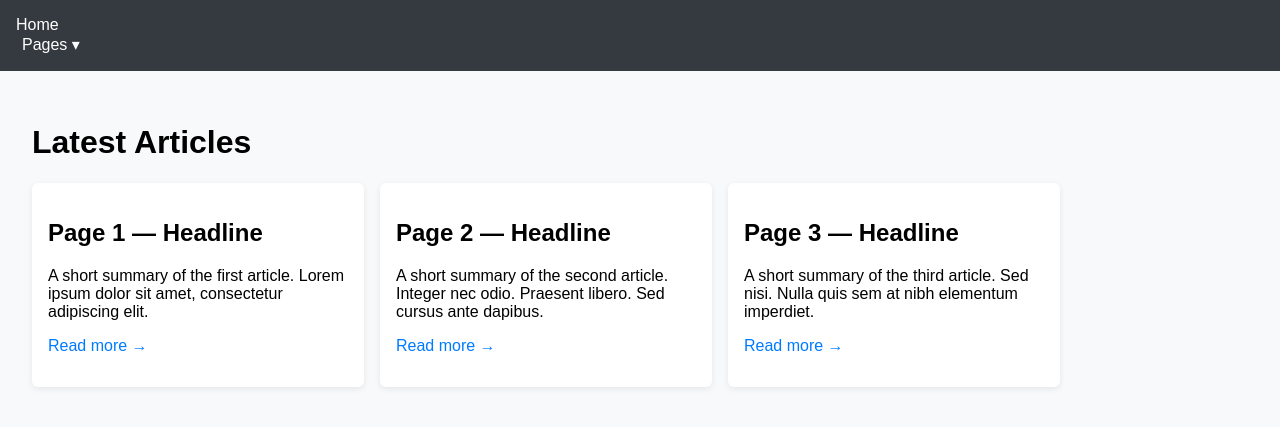
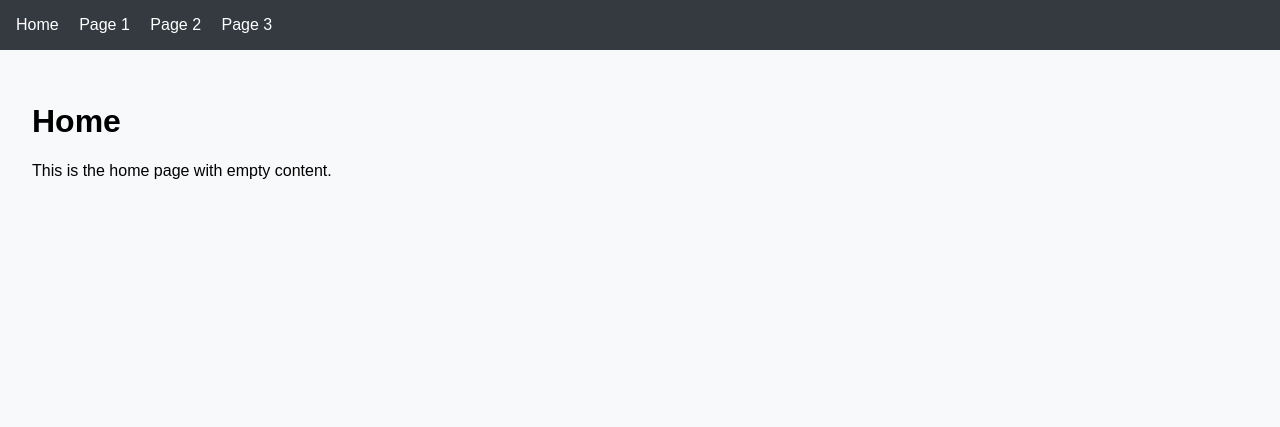
Before and after one commit to s4113887rmit/IRAN-US-INTERACTIONS, a Flask app: page / in a window 1280 px wide. Shown: the top 427 px of the page. Run offline with Flask 3, Linux system fonts and the light colour scheme.

Commit message:
menu template

```diff
--- a/templates/base.html
+++ b/templates/base.html
@@ -8,16 +8,11 @@
 </head>
 <body>
     <header>
-        <nav class="nav">
+        <nav>
             <a href="/">Home</a>
-            <div class="dropdown">
-                <button class="dropbtn">Pages ▾</button>
-                <div class="dropdown-content">
-                    <a href="/page1">Page 1</a>
-                    <a href="/page2">Page 2</a>
-                    <a href="/page3">Page 3</a>
-                </div>
-            </div>
+            <a href="/page1">Page 1</a>
+            <a href="/page2">Page 2</a>
+            <a href="/page3">Page 3</a>
         </nav>
     </header>
     <main>
--- a/templates/index.html
+++ b/templates/index.html
@@ -1,31 +1,6 @@
 {% extends "base.html" %}
 
 {% block content %}
-<h1>Latest Articles</h1>
-<section class="news-list">
-	<article class="card">
-		<h2>Page 1 — Headline</h2>
-		<p>A short summary of the first article. Lorem ipsum dolor sit amet, consectetur adipiscing elit.</p>
-		<p><a class="read-more" href="/page1">Read more →</a></p>
-	</article>
-
-	<article class="card">
-		<h2>Page 2 — Headline</h2>
-		<p>A short summary of the second article. Integer nec odio. Praesent libero. Sed cursus ante dapibus.</p>
-		<p><a class="read-more" href="/page2">Read more →</a></p>
-	</article>
-
-	<article class="card">
-		<h2>Page 3 — Headline</h2>
-		<p>A short summary of the third article. Sed nisi. Nulla quis sem at nibh elementum imperdiet.</p>
-		<p><a class="read-more" href="/page3">Read more →</a></p>
-	</article>
-</section>
-
-<style>
-	.news-list { display:flex; gap:1rem; flex-wrap:wrap; }
-	.card { background:#fff; padding:1rem; border-radius:6px; box-shadow:0 2px 6px rgba(0,0,0,0.08); width:300px; }
-	.read-more { color:#007bff; text-decoration:none; }
-	.read-more:hover { text-decoration:underline; }
-</style>
+<h1>Home</h1>
+<p>This is the home page with empty content.</p>
 {% endblock %}
```
